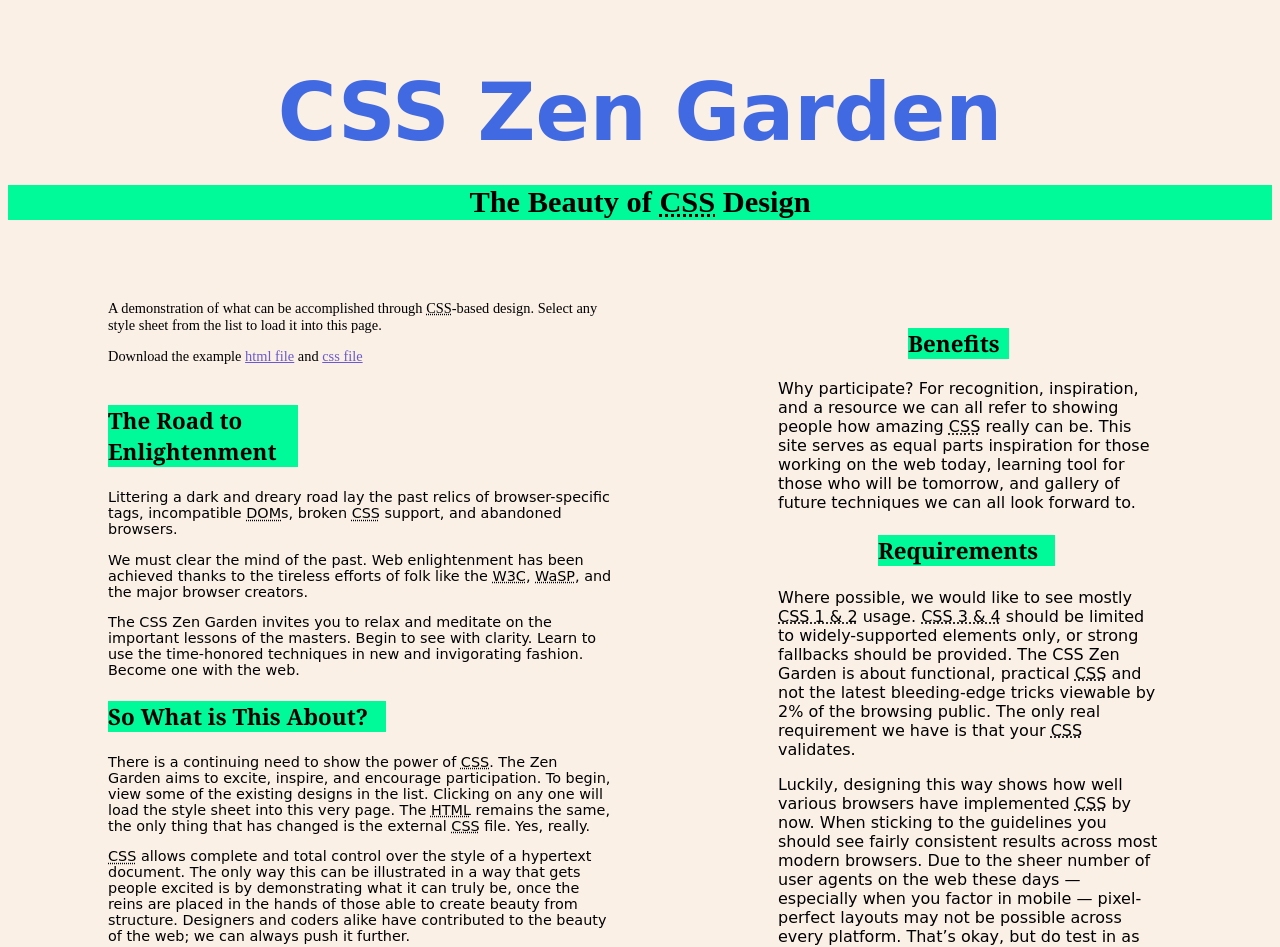
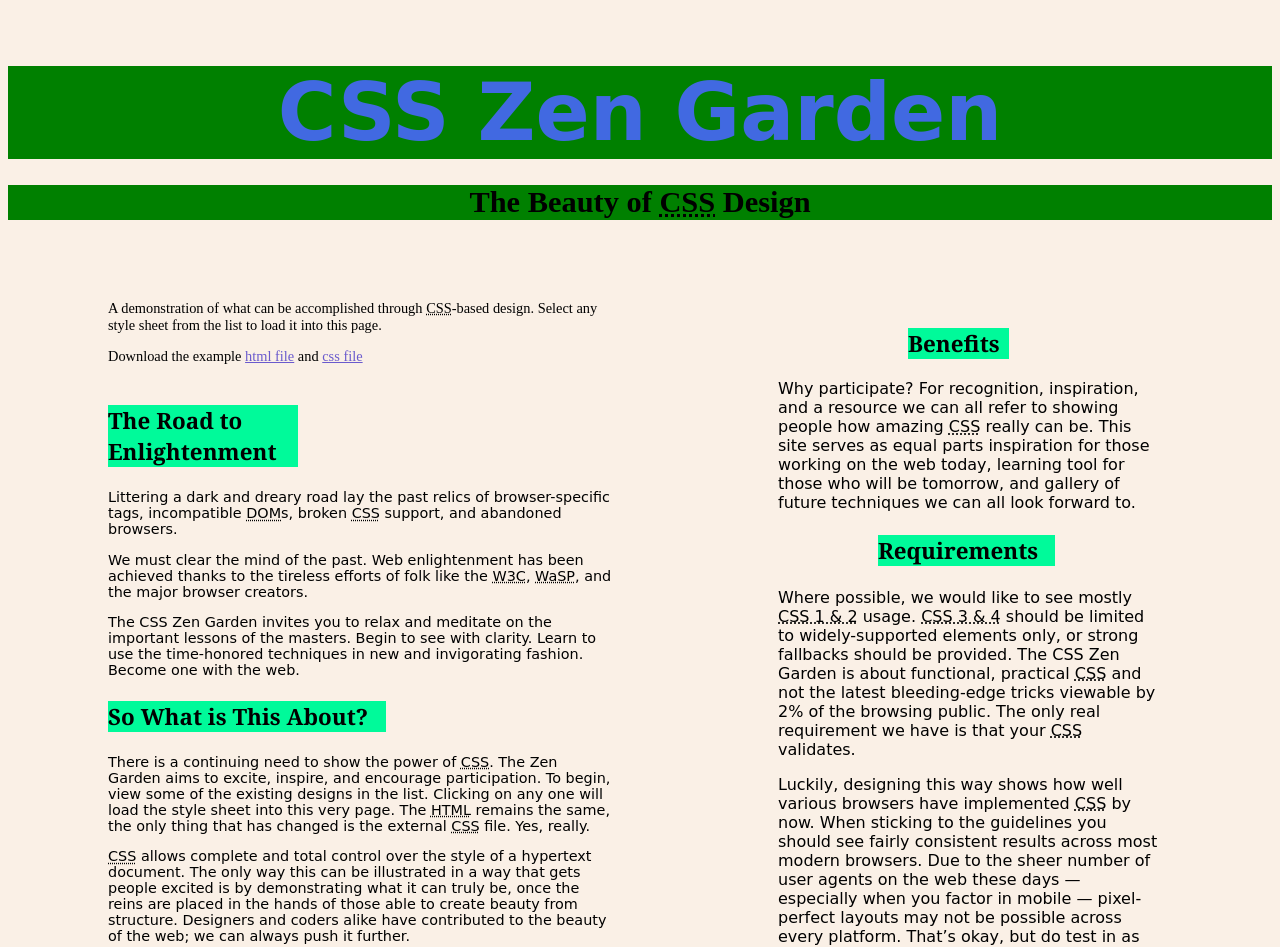
Before and after one commit to khanend/khanend.github.io, a plain HTML site: page csszengarden/index.html in a window 1280 px wide. Shown: the top 947 px of the page. Drawn offline with Linux system fonts and the light colour scheme.

Commit message:
Update style.css

```diff
--- a/csszengarden/style.css
+++ b/csszengarden/style.css
@@ -10,7 +10,7 @@
 	font-size: 500%;
 	text-align: center;
 	color: royalblue;
-	background-color: linen;
+	background-color: green;
 	margin-bottom: 0px;
 }
 h2{
@@ -18,7 +18,7 @@
 	font-size :190%;
 	font-family: "Times New Roman", Times, serif;
 	margin-bottom: 80px;
-	background-color: mediumspringgreen;
+	background-color: green;
 	color:
 
 }
```
